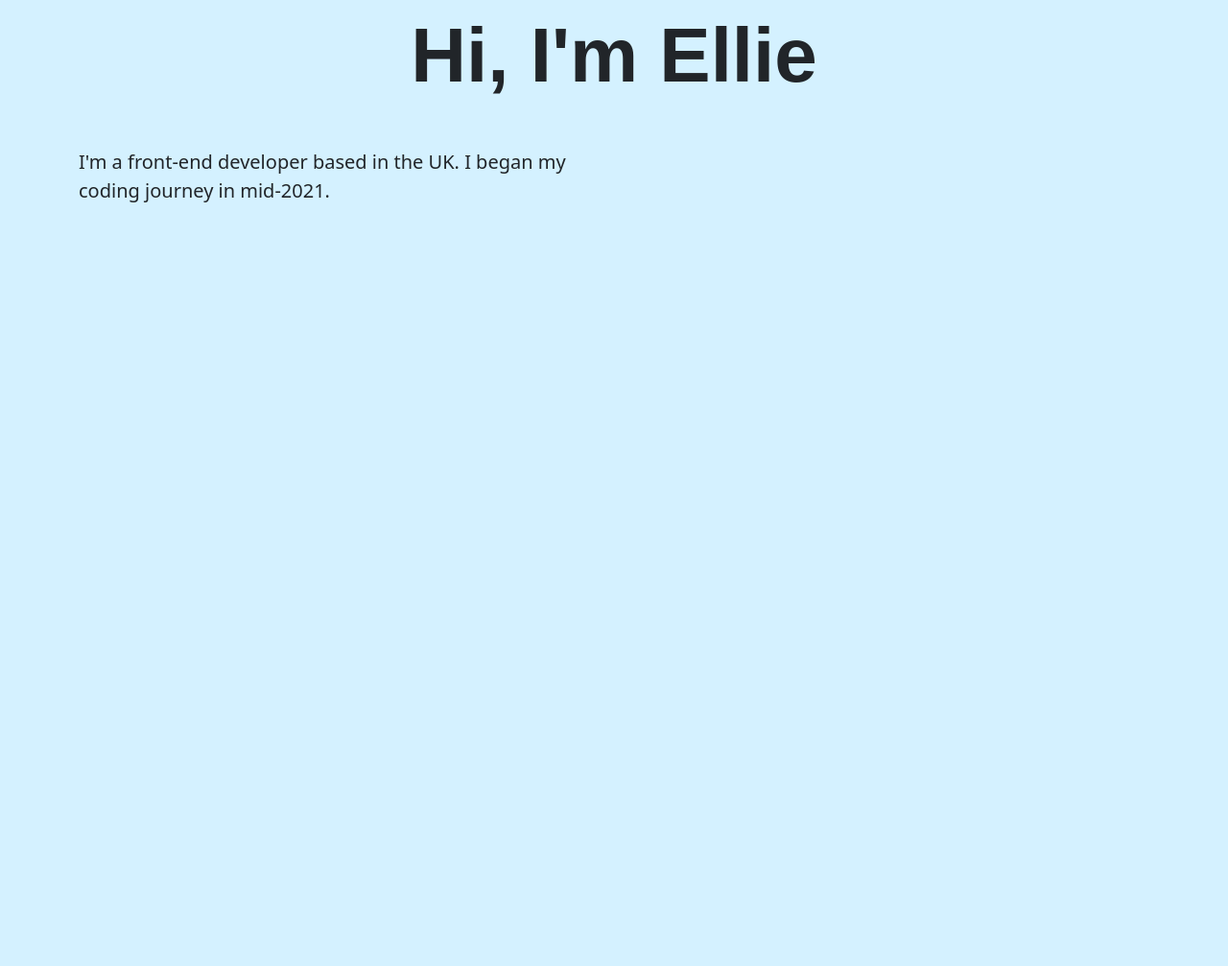
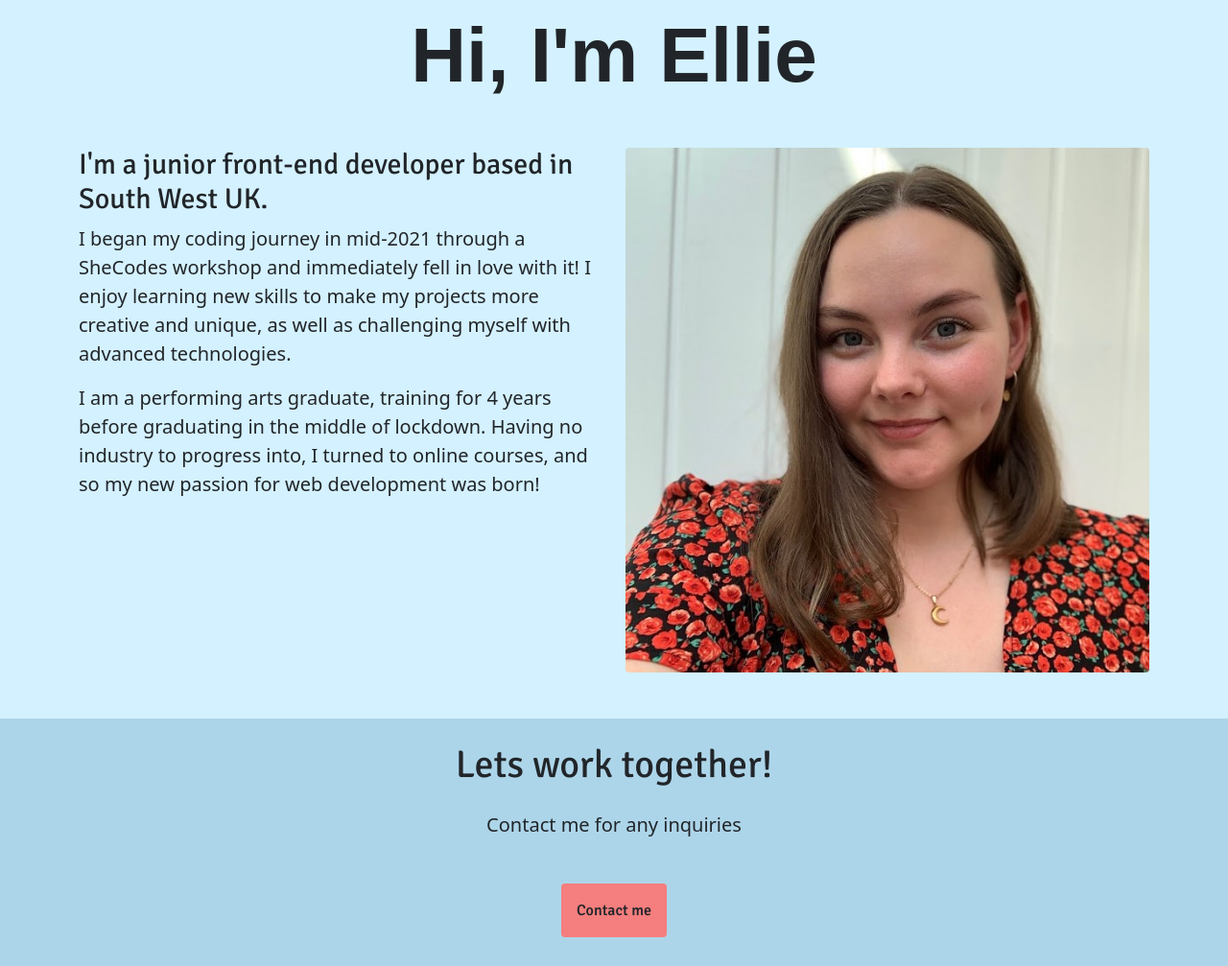
Before and after one commit to ElCart3/portfolio-project, a plain HTML site: page about.html in a window 1280 px wide. Shown: the whole page at 96% size. Before the commit the page ends 800 px from the top, so only its background shows below. Drawn offline with nearby package versions, Linux system fonts and the light colour scheme; a web font is replaced by a local one.

Commit message:
Added about me info and image

```diff
--- a/about.html
+++ b/about.html
@@ -36,15 +36,36 @@
   </head>
   <body>
     <h1 class="text-center">Hi, I'm Ellie</h1>
-    <div class="container mt-5">
+    <div class="container mt-5 mb-5">
       <div class="row">
         <div class="col-lg-6">
+          <h3>I'm a junior front-end developer based in South West UK.</h3>
           <p>
-            I'm a front-end developer based in the UK. I began my coding journey
-            in mid-2021.
+            I began my coding journey in mid-2021 through a SheCodes workshop
+            and immediately fell in love with it! I enjoy learning new skills to
+            make my projects more creative and unique, as well as challenging
+            myself with advanced technologies.
           </p>
+          <p>
+            I am a performing arts graduate, training for 4 years before
+            graduating in the middle of lockdown. Having no industry to progress
+            into, I turned to online courses, and so my new passion for web
+            development was born!
+          </p>
+        </div>
+        <div class="col-lg-6">
+          <img
+            src="images/portfolio-headshot.jpg"
+            class="img-fluid rounded"
+            alt="Ellie Carter"
+          />
         </div>
       </div>
     </div>
+    <div class="inquiries text-center pt-4">
+      <h2 class="pb-3">Lets work together!</h2>
+      <p>Contact me for any inquiries</p>
+      <a href="#" class="btn btn-branding">Contact me</a>
+    </div>
   </body>
 </html>
```
Also changed, not shown: index.html (+1 -1 lines), images/portfolio-headshot.jpg (added).
